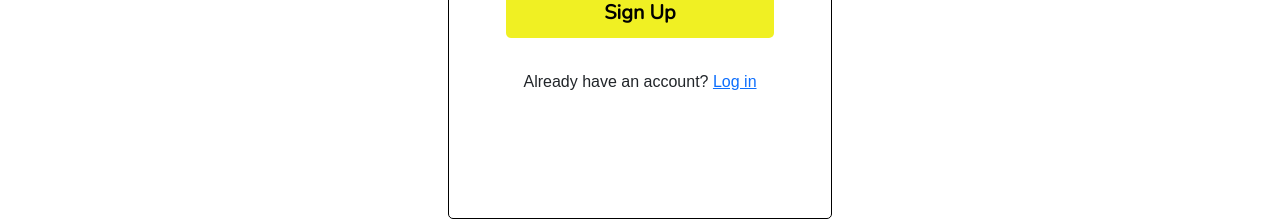
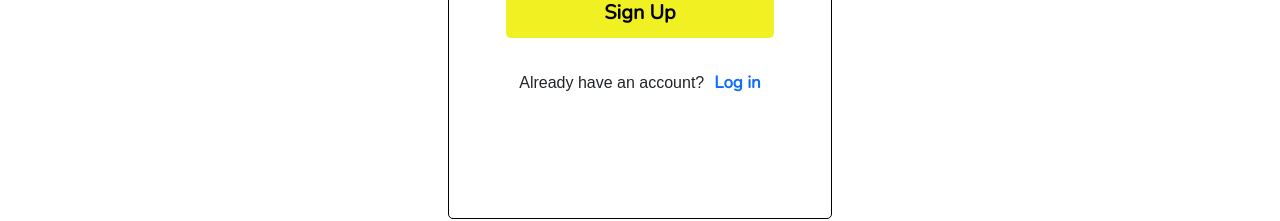
Before and after one commit to nikamaish/simply_Goods_server, a React (Create React App) app in the folder frontend/: page /signup in a window 1280 px wide. Shown: the part 581-802 px from the top of the page. Built offline with nearby package versions, Linux system fonts and the light colour scheme; a web font is replaced by a local one.

Commit message:
signup is done

```diff
--- a/frontend/src/userProfile/SignUp.jsx
+++ b/frontend/src/userProfile/SignUp.jsx
@@ -1,7 +1,7 @@
 import React, { useState } from 'react';
 import { FontAwesomeIcon } from '@fortawesome/react-fontawesome';
 import { faEye, faEyeSlash } from '@fortawesome/free-solid-svg-icons'; // Use solid icons for Font Awesome
-
+import { Link } from 'react-router-dom';
 import './signup.css';
 
 const SignUp = () => {
@@ -33,7 +33,8 @@ const SignUp = () => {
           />
           <button>Sign Up</button>
           <p>
-            Already have an account? <a href="#">Log in</a>
+            Already have an account?
+                <Link to='/login' className='lacc'>Log in</Link>
           </p>
         </form>
       </div>
--- a/frontend/src/userProfile/signup.css
+++ b/frontend/src/userProfile/signup.css
@@ -71,3 +71,10 @@
   .signup form button:hover{
     background-color:rgb(255, 255, 21);
   }
+  .lacc{
+    margin-left: 10px;
+    font-size: 17px;
+    font-weight: 600;
+    text-decoration: none;
+    font-family: 'Nunito', sans-serif;
+  }
```
